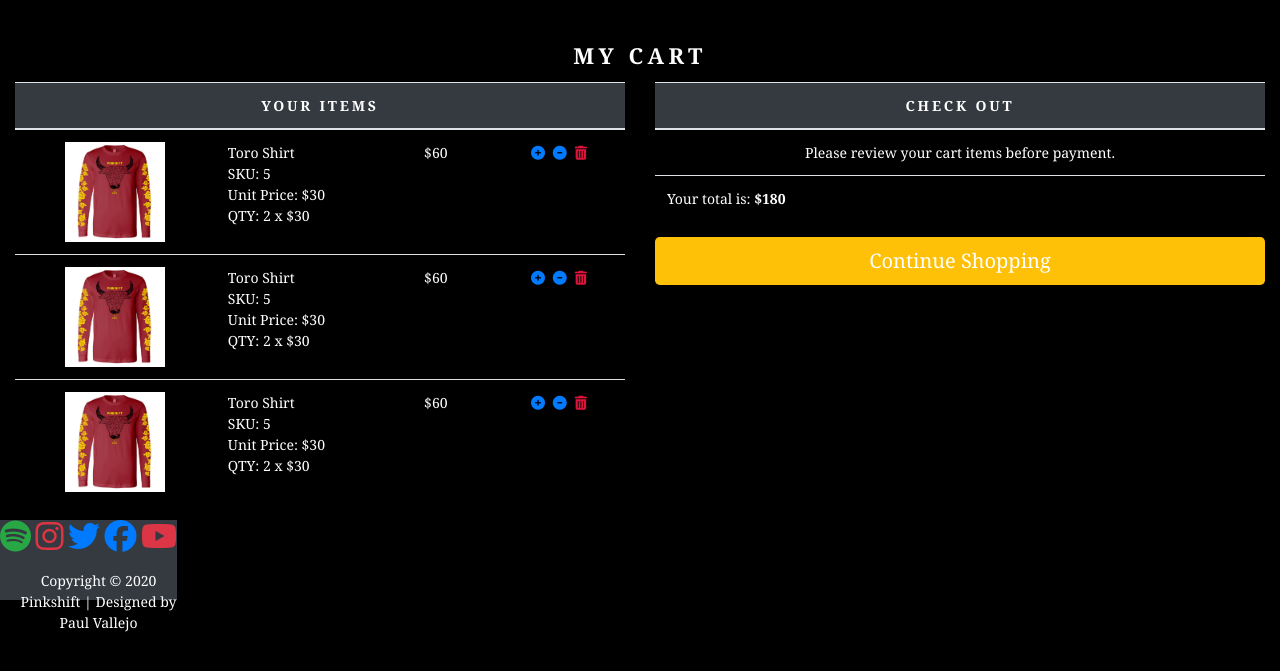
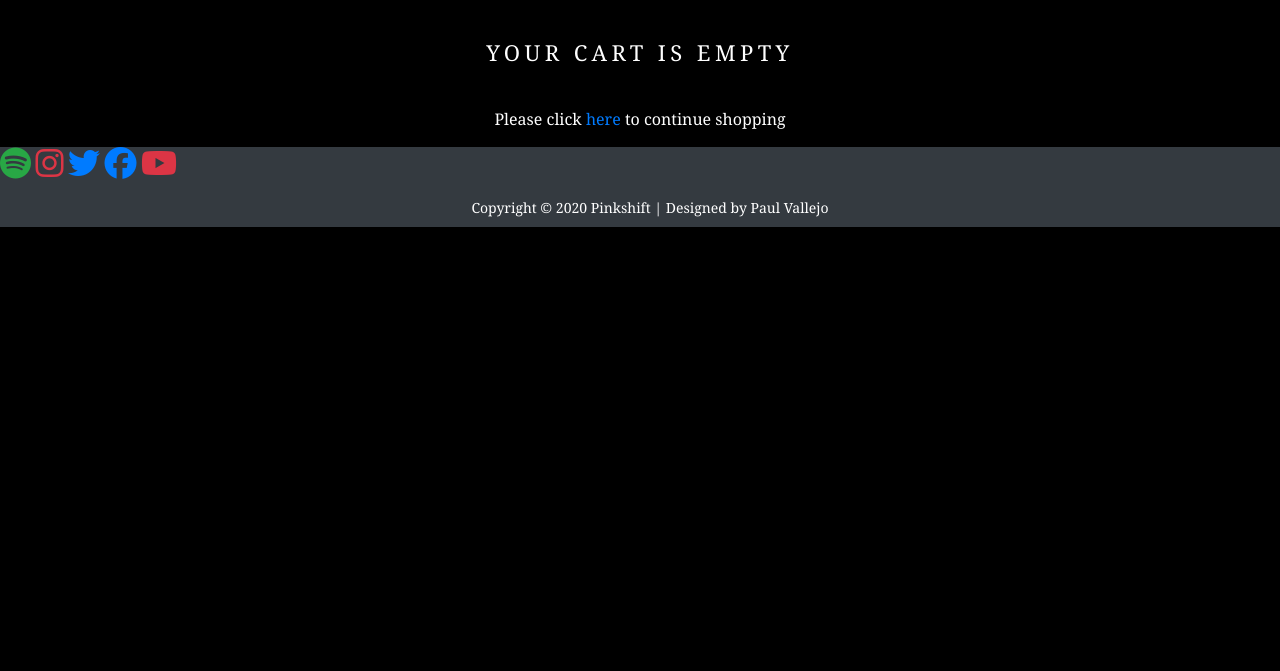
Before and after one commit to paulvallejo/Pinkshift-Website, a Django app: page /cart in a window 1280 px wide. Shown: the part 69-740 px from the top of the page. Run offline with Django 3.2, Linux system fonts and the light colour scheme; data comes from the database, SQL or seed files in the repository; both versions use the stored data as it was after the commit; some libraries are stand-ins or nearby versions.

Commit message:
New models created - Cart and CartItem. Used to keep track of items the user wants to purchase. Replaced dummy product in cart.html file so that data is pulled from the models.

```diff
--- a/Final_Project/store/models.py
+++ b/Final_Project/store/models.py
@@ -1,5 +1,6 @@
 from django.db import models
 from django.urls import reverse
+
 
 # Create your models here.
 
@@ -59,3 +60,35 @@
 
     def __str__(self):
         return self.name
+
+
+class Cart(models.Model):
+    DoesNotExist = None
+    objects = None
+    cart_id = models.CharField(max_length=250, blank=True)
+    date_added = models.DateField(auto_now_add=True)
+
+    class Meta:
+        db_table = 'Cart'
+        # ordering = ['date-added']
+
+    def __str__(self):
+        return self.cart_id
+
+
+class CartItem(models.Model):
+    DoesNotExist = None
+    objects = None
+    product = models.ForeignKey(Product, on_delete=models.CASCADE)
+    cart = models.ForeignKey(Cart, on_delete=models.CASCADE)
+    quantity = models.IntegerField()
+    active = models.BooleanField(default=True)
+
+    class Meta:
+        db_table = 'CartItem'
+
+    def sub_total(self):
+        return self.product.price * self.quantity
+
+    def __str__(self):
+        return self.product
--- a/Final_Project/store/templates/cart.html
+++ b/Final_Project/store/templates/cart.html
@@ -5,6 +5,19 @@
 {% endblock %}
 
 {% block content %}
+    {% if not cart_items %}
+    <div>
+        <br>
+        <h1 class="text-center text-white product_title" style="font-size:22px;text-transform:uppercase;
+                    letter-spacing:.2em;padding-top:15px;padding-bottom:10px;font-family:'Georgia'">
+            Your cart is empty
+        </h1>
+        <br>
+        <p class="text-center text-white" style="font-family:'Georgia'">
+            Please click <a href="{% url 'home' %}">here</a> to continue shopping
+        </p>
+    </div>
+    {% else %}
     <div class="text-center">
         <br>
         <div class="text-center text-white font-weight-bold product_title" style="font-size:22px;text-transform:uppercase;
@@ -22,30 +35,37 @@
                         </th>
                     </tr>
                 </thead>
-            {% for i in '123' %}
+                {% for cart_item in cart_items %}
                     <tr>
                         <td>
-                        <a href="">
-                            <img src="{% static 'img/Toro.png' %}" height="100" width="100" alt="">
+                            <a href="cart_item.product.get_url">
+                                <img src="{{cart_item.product.image.url}}" height="100" width="100" alt="">
                             </a>
                         </td>
                         <td class="text-left text-white" style="font-family:'Georgia'">
-                        Toro Shirt
+                            {{cart_item.product.name}}
                             <br>
-                        SKU: 5
+                            SKU: {{cart_item.product.id}}
                             <br>
-                        Unit Price: $30
+                            Unit Price: ${{cart_item.product.price}}
                             <br>
-                        QTY: 2 x $30
+                            QTY: {{cart_item.quantity}} x ${{cart_item.product.price}}
                         </td>
                         <td class="text-left text-white" style="font-family:'Georgia'">
-                        $60
+                            ${{cart_item.sub_total}}
                         </td>
+                        {% if cart_item.quantity < cart_item.product.stock %}
                         <td>
-                        &nbsp<a href=""><i class="fas fa-plus-circle"></i></a>
+                            &nbsp<a href="{% url 'add_cart' cart_item.product.id %}"><i class="fas fa-plus-circle"></i></a>
                             &nbsp<a href=""><i class="fas fa-minus-circle"></i></a>
                             &nbsp<a href=""><i class="fas fa-trash-alt cart_icon"></i></a>
                         </td>
+                        {% else %}
+                        <td>
+                            &nbsp<a href=""><i class="fas fa-minus-circle"></i></a>
+                            &nbsp<a href=""><i class="fas fa-trash-alt cart_icon"></i></a>
+                        </td>
+                        {% endif %}
                     </tr>
                 {% endfor %}
             </table>
@@ -67,17 +87,18 @@
                     </tr>
                     <tr>
                         <td class="text-left text-white" style="font-family:'Georgia'">
-                        Your total is: <strong>$180</strong>
+                            Your total is: <strong>${{total}}</strong>
                         </td>
                     </tr>
                 </tbody>
             </table>
             <div class="mx-auto">
-            <a href="" style="text-decoration: none;">
+                <a href="{% url 'home' %}" style="text-decoration: none;">
                     <button type="button" class="btn btn-lg btn-block bg-warning text-white" style="font-family:'Georgia'">
                         Continue Shopping
                     </button>
                 </a>
             </div>
     </div>
+    {% endif %}
 {% endblock %}
--- a/Final_Project/store/urls.py
+++ b/Final_Project/store/urls.py
@@ -5,5 +5,6 @@
     path('', views.home, name='home'),
     path('category/<slug:category_slug>', views.home, name='products_by_category'),
     path('category/<slug:category_slug>/<slug:product_slug>', views.productPage, name='product_detail'),
-    path('cart', views.cart, name='cart'),
+    path('cart/add/<int:product_id>', views.add_cart, name='add_cart'),
+    path('cart', views.cart_detail, name='cart_detail'),
 ]
--- a/Final_Project/store/views.py
+++ b/Final_Project/store/views.py
@@ -1,5 +1,8 @@
-from django.shortcuts import render, get_object_or_404
-from .models import Category, Product
+from django.shortcuts import render, get_object_or_404, redirect
+from .models import Category, Product, Cart, CartItem
+from django.core.exceptions import ObjectDoesNotExist
+
+# Create your views here.
 
 
 def home(request, category_slug=None):
@@ -43,7 +46,48 @@
     except Exception as e:
         raise e
     return render(request, 'product.html', {'product': product})
-# Create your views here.
 
-def cart(request):
-    return render(request, 'cart.html')
+
+def _cart_id(request):
+    """
+    This function stores the products the user selects and keeps track of it during their session.
+    """
+    cart = request.session.session_key
+    if not cart:
+        cart = request.session.create()
+    return cart
+
+
+def add_cart(request, product_id):
+    product = Product.objects.get(id=product_id)
+    try:
+        cart = Cart.objects.get(cart_id=_cart_id(request))
+    except Cart.DoesNotExist:
+        cart = Cart.objects.create(
+            cart_id=_cart_id(request)
+        )
+        cart.save()
+    try:
+        cart_item = CartItem.objects.get(product=product, cart=cart)
+        cart_item.quantity += 1
+        cart_item.save()
+    except CartItem.DoesNotExist:
+        cart_item = CartItem.objects.create(
+            product=product,
+            quantity=1,
+            cart=cart,
+        )
+        cart_item.save()
+    return redirect('cart_detail')
+
+
+def cart_detail(request, total=0, counter=0, cart_items=None):
+    try:
+        cart = Cart.objects.get(cart_id=_cart_id(request))
+        cart_items = CartItem.objects.filter(cart=cart, active=True)
+        for cart_item in cart_items:
+            total += (cart_item.product.price * cart_item.quantity)
+            counter += cart_item.quantity
+    except ObjectDoesNotExist:
+        pass
+    return render(request, 'cart.html', dict(cart_items=cart_items, total=total, counter=counter))
```
Also changed, not shown: Final_Project/store/templates/product.html (+5 -5 lines), Final_Project/db.sqlite3, Final_Project/store/migrations/0003_cart_cartitem.py (added). Lines whose indentation alone changed are shown as unchanged.
